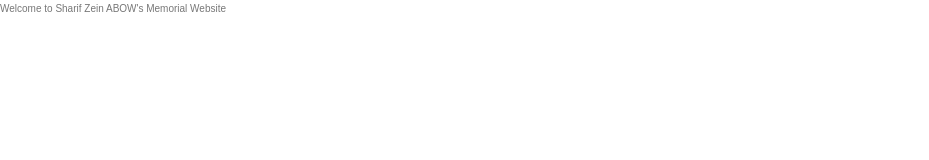
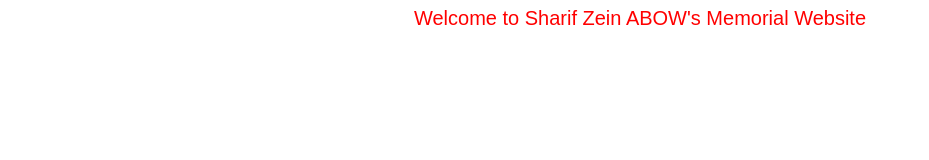
Before and after one commit to sharifzein/sharifzein, a plain HTML site: page index.html in a window 1280 px wide. Shown: the whole page, without its empty margins (0-929 px from the left). Drawn offline with Linux system fonts and the light colour scheme.

Commit message:
Added div element with style

```diff
--- a/index.html
+++ b/index.html
@@ -9,7 +9,9 @@
 </head>
 
 <body>
-  Welcome to Sharif Zein ABOW's Memorial Website
+  <div class="content">
+    Welcome to Sharif Zein ABOW's Memorial Website
+  </div>
 </body>
 
 </html>
--- a/styles/styles.css
+++ b/styles/styles.css
@@ -17,3 +17,10 @@ body {
   color: #777;
   box-sizing: border-box;
 }
+
+.content {
+  font-size: 2rem;
+  color: red;
+  display: flex;
+  justify-content: center;
+}
```
